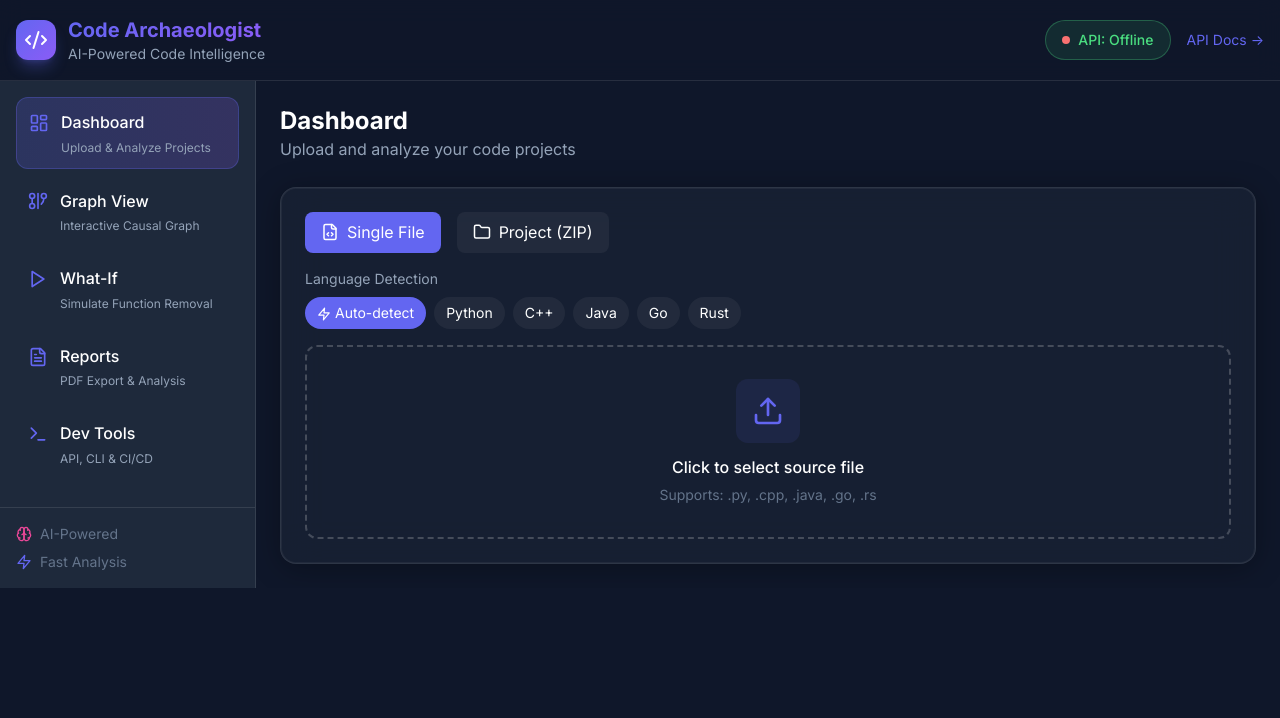
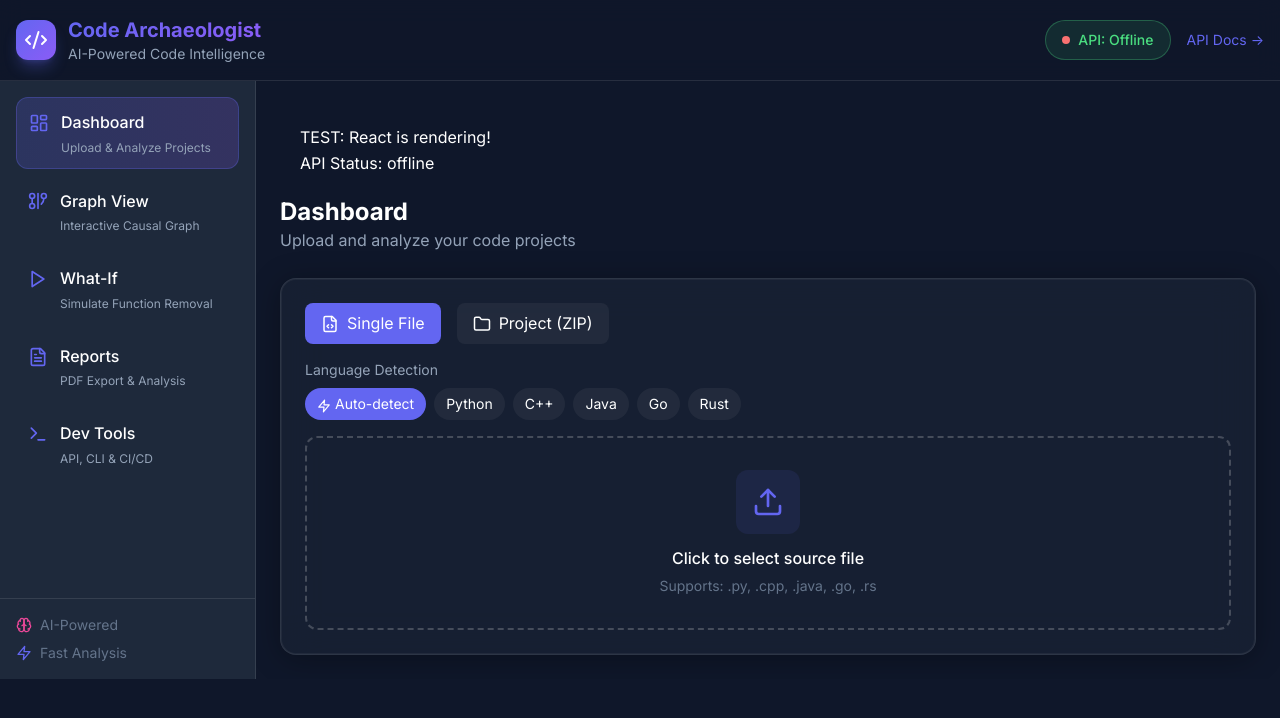
Before and after one commit to muaaz466/code-archaeologist, a React (Vite) app in the folder frontend/web/: page / in a window 1280 px wide. Shown: the top 718 px of the page. Built offline with nearby package versions, Linux system fonts and the light colour scheme; no server answers.

Commit message:
Add test display to verify React rendering

```diff
--- a/frontend/web/src/App.jsx
+++ b/frontend/web/src/App.jsx
@@ -203,6 +203,10 @@ function App() {
   return (
     <Router>
       <Layout apiStatus={apiStatus}>
+        <div style={{padding: '20px'}}>
+          <h1>TEST: React is rendering!</h1>
+          <p>API Status: {apiStatus?.status || 'checking...'}</p>
+        </div>
         <Routes>
           <Route
             path="/"
```
